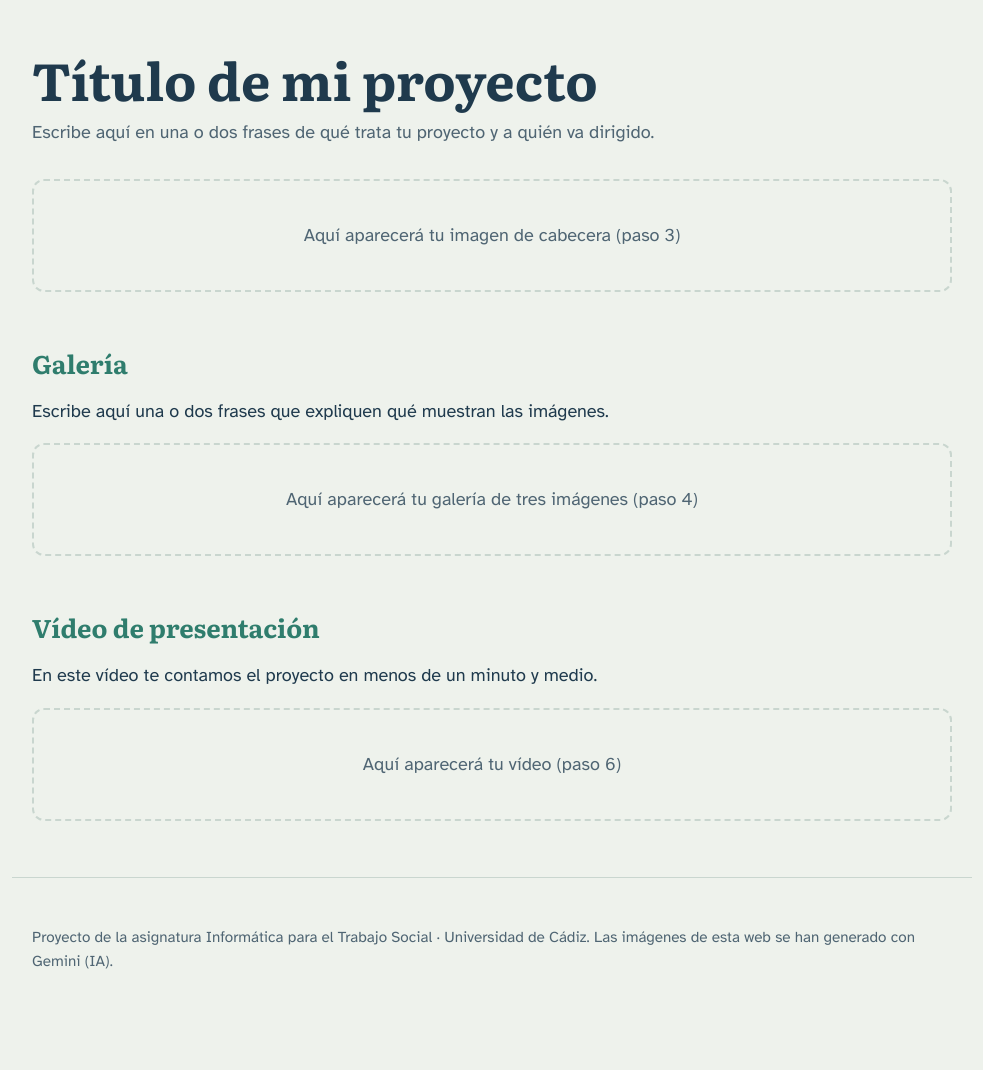
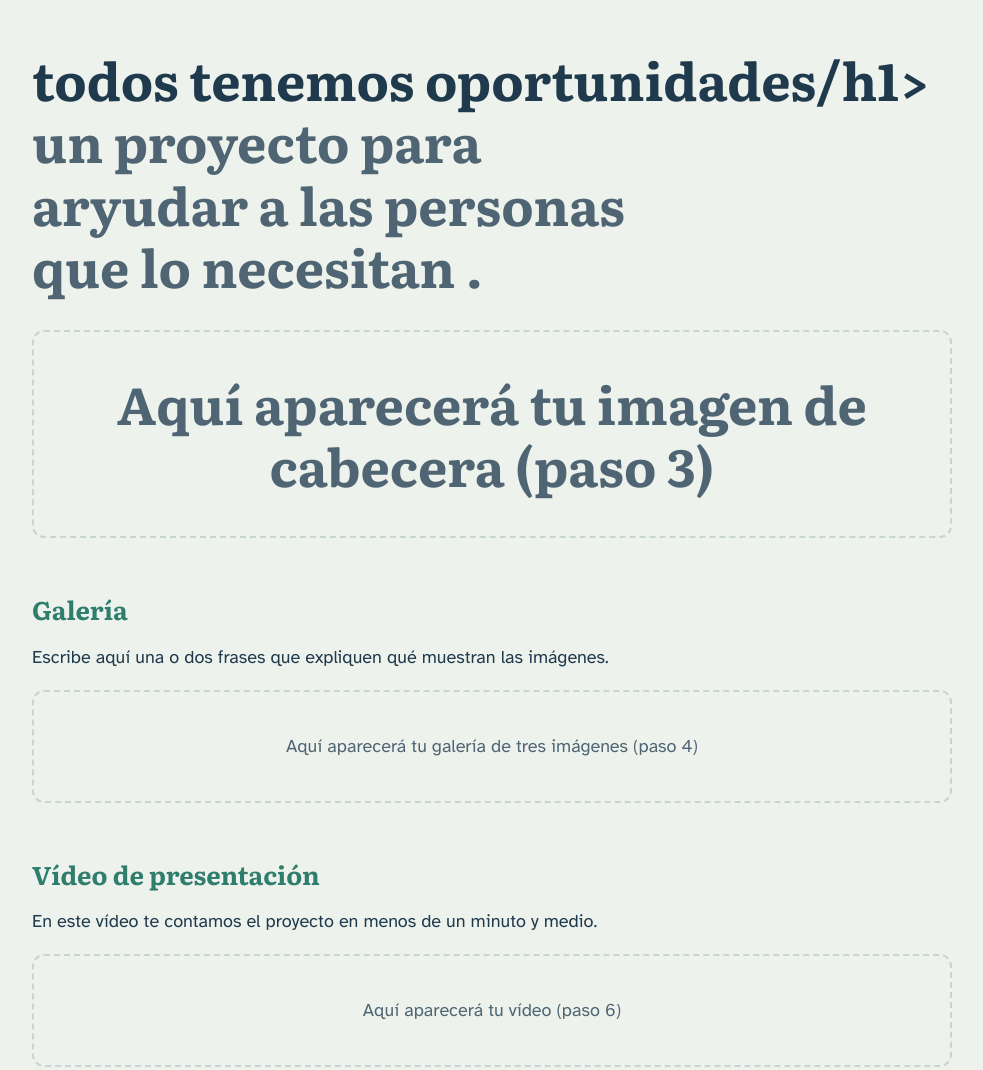
Before and after one commit to nuriaisabelespinardiaz-sudo/practica-im-genes-video, a plain HTML site: page index.html in a window 1280 px wide. Shown: the top 1070 px of the page, without its empty margins (148-1131 px from the left). Before the commit the page ends 1037 px from the top, so only its background shows below. Drawn offline with Linux system fonts and the light colour scheme.

Commit message:
personalizo el titulo y subtitulo

```diff
--- a/index.html
+++ b/index.html
@@ -143,9 +143,10 @@
 <body>
 
   <header>
-    <!-- Cambia este título por el de tu proyecto -->
-    <h1>Título de mi proyecto</h1>
-    <p class="subtitulo">Escribe aquí en una o dos frases de qué trata tu proyecto y a quién va dirigido.</p>
+    <!-- Cambia este títul -->
+    <h1>todos tenemos oportunidades/h1>
+    <p class="subtitulo">un proyecto para aryudar a las personas que lo necesitan
+    .</p>
 
     <div class="zona" data-aviso="Aquí aparecerá tu imagen de cabecera (paso 3)">
       <!-- PASO 3: CABECERA ============================ INICIO -->
```
